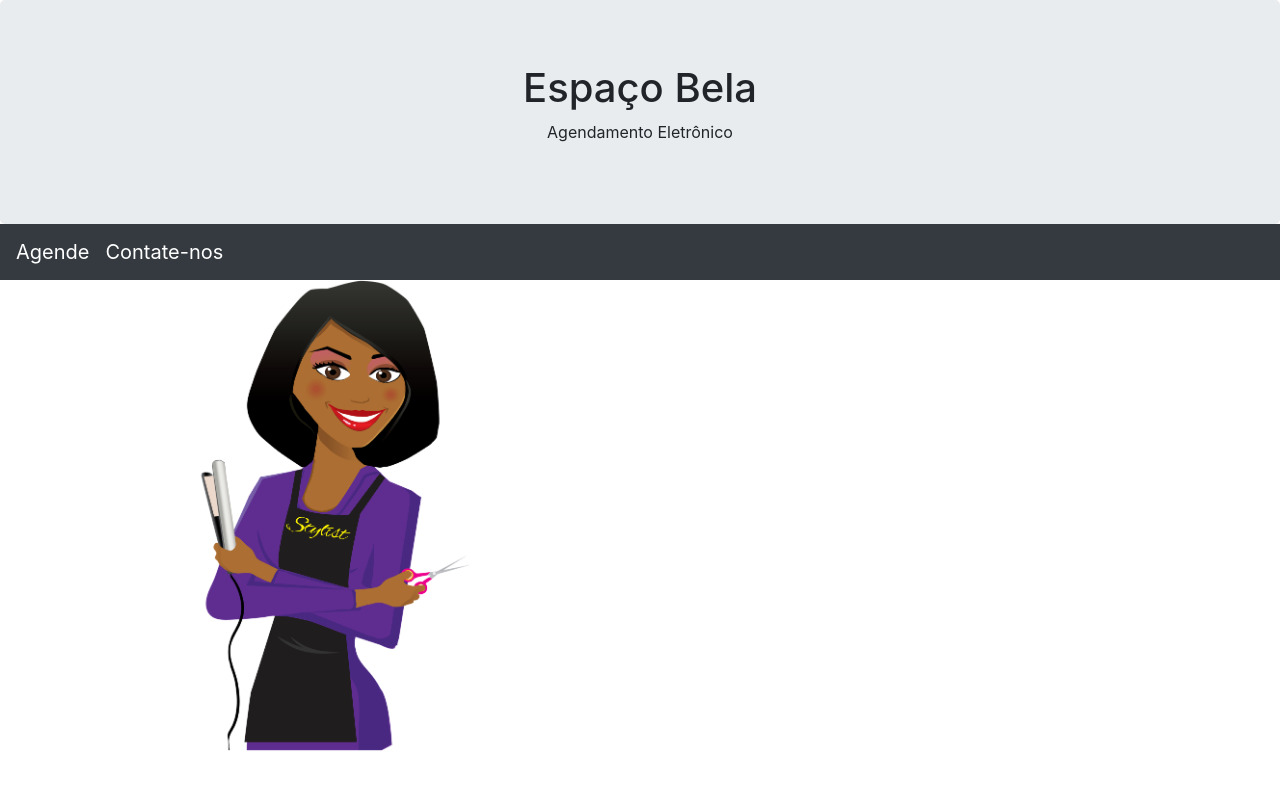
After one commit to TechCab/EspacoBela, a PHP site: page / in a window 1280 px wide. The commit adds this page. Run offline with PHP 8.4, Linux system fonts and the light colour scheme.

Commit message:
configuração de index e links

```diff
--- a/views/estilo1.css
+++ b/css/estilo1.css
@@ -4,7 +4,7 @@
 }
 
 body{
-    background-image: url("./img/fundoLateral.png");
+    background-image: url("../views/img/fundoLateral.png");
     background-size: cover;
 
 }
--- /dev/null
+++ b/index.html
@@ -0,0 +1,57 @@
+<!DOCTYPE html>
+<html lang="pt-br">
+  <head>
+    <title>AgendaEletronica</title>
+    <meta charset="utf-8" />
+    <meta name="viewport" content="width=device-width, initial-scale=1" />
+    <link
+      rel="stylesheet"
+      href="https://maxcdn.bootstrapcdn.com/bootstrap/4.5.2/css/bootstrap.min.css"
+    />
+    <script src="https://ajax.googleapis.com/ajax/libs/jquery/3.5.1/jquery.min.js"></script>
+    <script src="https://cdnjs.cloudflare.com/ajax/libs/popper.js/1.16.0/umd/popper.min.js"></script>
+    <script src="https://maxcdn.bootstrapcdn.com/bootstrap/4.5.2/js/bootstrap.min.js"></script>
+    <link rel="stylesheet" type="text/css" href="./views/estilo.css" />
+  </head>
+
+  <body class="bg">
+    <div class="jumbotron text-center" style="margin-bottom: 0">
+      <h1>Espaço Bela</h1>
+      <p>Agendamento Eletrônico</p>
+    </div>
+
+    <nav class="navbar navbar-expand-sm bg-dark navbar-dark">
+      <a class="navbar-brand" href="./views/login.php">Agende</a>
+      <a class="navbar-brand" href="./views/contato.php "> Contate-nos</a>
+    </nav>
+
+    <div class="container">
+      <div class="w3-content w3-section w3-center" style="max-width: 500px">
+        <img class="slide" src="./views/img/img1.jpg" style="max-width: 100%" />
+        <img class="slide" src="./views/img/img2.jpg" style="max-width: 100%" />
+        <img class="slide" src="./views/img/img3.jpg" style="max-width: 100%" />
+        <img class="slide" src="./views/img/img4.png" style="max-width: 100%" />
+        <img class="slide" src="./views/img/img5.jpg" style="max-width: 100%" />
+      </div>
+
+      <script>
+        var index = 0;
+        carousel();
+
+        function carousel() {
+          var i;
+          var x = document.getElementsByClassName("slide");
+          for (i = 0; i < x.length; i++) {
+            x[i].style.display = "none";
+          }
+          index++;
+          if (index > x.length) {
+            index = 1;
+          }
+          x[index - 1].style.display = "block";
+          setTimeout(carousel, 2000);
+        }
+      </script>
+    </div>
+  </body>
+</html>
--- a/views/agendamento.php
+++ b/views/agendamento.php
@@ -5,7 +5,7 @@
     <meta http-equiv="X-UA-Compatible" content="IE=edge">
     <meta name="viewport" content="width=device-width, initial-scale=1.0">
     <title>Agendamento</title>
-    <link rel="stylesheet"  href="estilo1.css">
+    <link rel="stylesheet"  href="./css/estilo1.css">
 </head>
 <body>
     <div id="agenda-form">
--- a/views/cadastroServico.php
+++ b/views/cadastroServico.php
@@ -5,7 +5,7 @@
     <meta http-equiv="X-UA-Compatible" content="IE=edge">
     <meta name="viewport" content="width=device-width, initial-scale=1.0">
     <title>Cadastro </title>
-    <link rel="stylesheet"  href="estilo1.css">
+    <link rel="stylesheet"  href="./css/estilo1.css">
 </head>
 <body>
     <div id="corpo-form">
--- a/views/cadastroUsuario.php
+++ b/views/cadastroUsuario.php
@@ -5,7 +5,7 @@
     <meta http-equiv="X-UA-Compatible" content="IE=edge">
     <meta name="viewport" content="width=device-width, initial-scale=1.0">
     <title>Cadastro</title>
-    <link rel="stylesheet"  href="estilo1.css">
+    <link rel="stylesheet"  href="../views/estilo1.css">
 </head>
 <body>
     <div id="corpo-form">
--- a/views/contato.php
+++ b/views/contato.php
@@ -5,7 +5,7 @@
     <meta http-equiv="X-UA-Compatible" content="IE=edge">
     <meta name="viewport" content="width=device-width, initial-scale=1.0">
     <title>Contato</title>
-    <link rel="stylesheet"  href="estilo1.css">
+    <link rel="stylesheet"  href="../css/estilo1.css">
 </head>
 <body>
     <div id="corpo-form">
--- a/views/login.php
+++ b/views/login.php
@@ -5,7 +5,7 @@
     <meta http-equiv="X-UA-Compatible" content="IE=edge">
     <meta name="viewport" content="width=device-width, initial-scale=1.0">
     <title>login</title>
-    <link rel="stylesheet"  href="estilo1.css">
+    <link rel="stylesheet"  href="../css/estilo1.css">
 </head>
 <body>
     <div id="corpo-form">
```
Also changed, not shown: views/index.html (deleted, +0 -54 lines), css/estilo.css (renamed from views/estilo.css).
